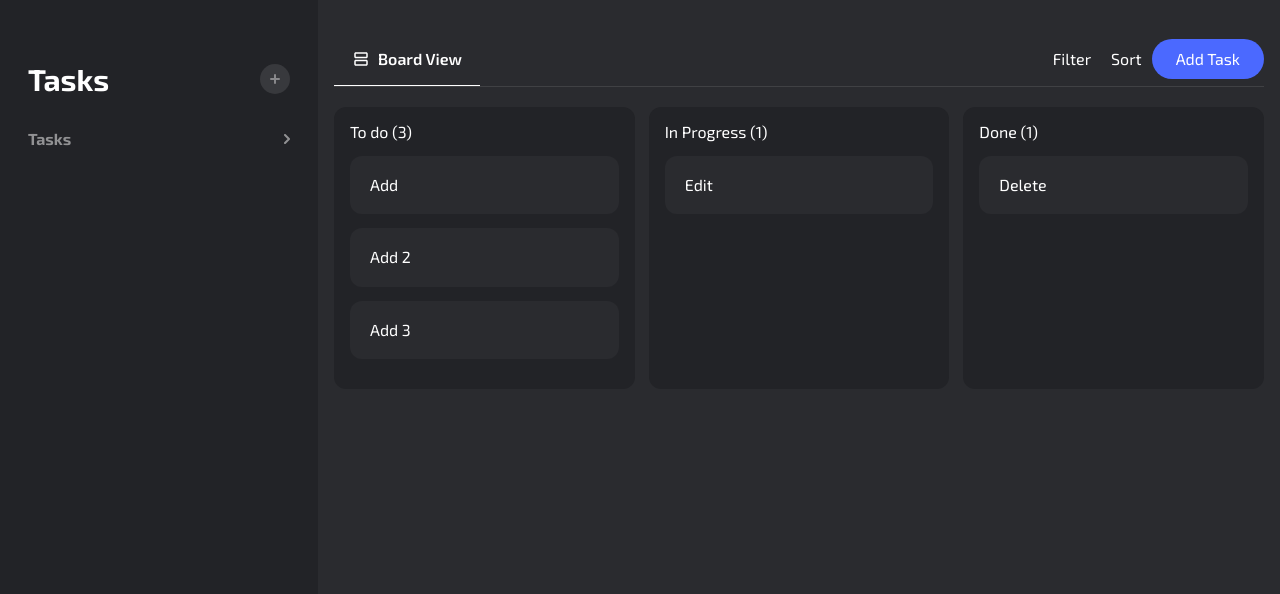
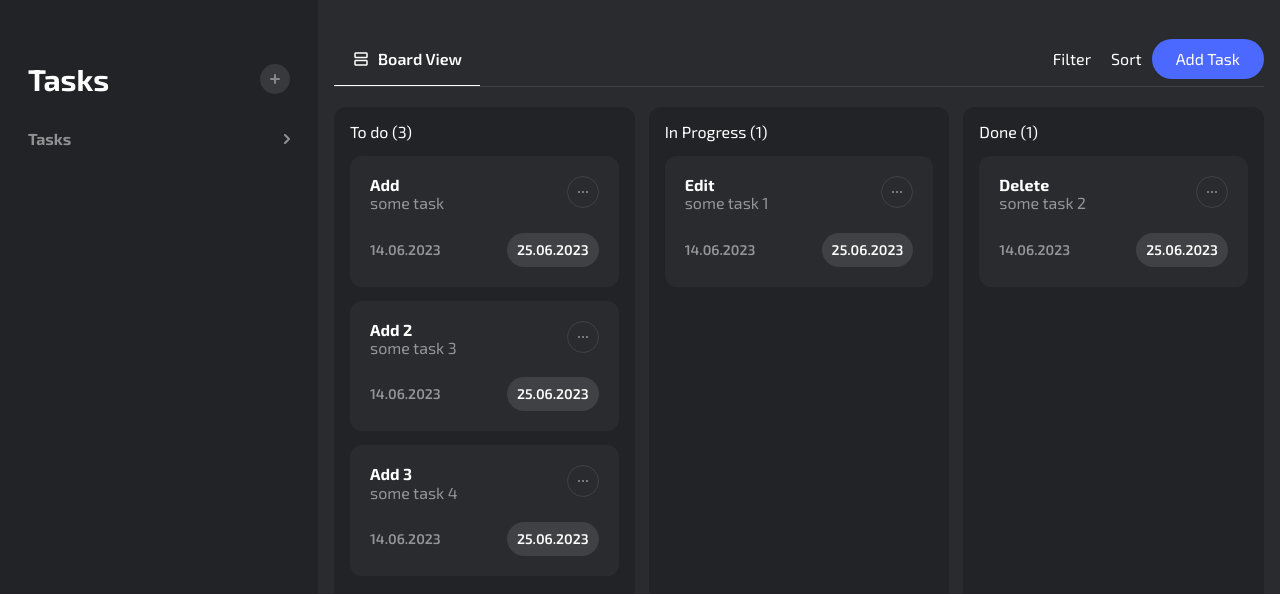
Before and after one commit to tatyana-sender/todo, a React app: page / in a window 1280 px wide. Shown: the top 594 px of the page. Built offline with nearby package versions, Linux system fonts and the light colour scheme.

Commit message:
task layout

```diff
--- a/src/App.tsx
+++ b/src/App.tsx
@@ -5,11 +5,11 @@ import Main from '@/components/layout/Main';
 import Sidebar from '@/components/layout/Sidebar';
 
 const tasks = [
-  { id: "task-0", name: "Add", status: 'To do' },
-  { id: "task-1", name: "Edit", status: 'In Progress' },
-  { id: "task-2", name: "Delete", status: 'Done' },
-  { id: "task-3", name: "Add 2", status: 'To do' },
-  { id: "task-4", name: "Add 3", status: 'To do' },
+  { id: "task-0", name: "Add", description: 'some task', status: 'To do', createDate: '14.06.2023', deadline: '25.06.2023' },
+  { id: "task-1", name: "Edit", description: 'some task 1', status: 'In Progress', createDate: '14.06.2023', deadline: '25.06.2023' },
+  { id: "task-2", name: "Delete", description: 'some task 2', status: 'Done', createDate: '14.06.2023', deadline: '25.06.2023' },
+  { id: "task-3", name: "Add 2", description: 'some task 3', status: 'To do', createDate: '14.06.2023', deadline: '25.06.2023' },
+  { id: "task-4", name: "Add 3", description: 'some task 4', status: 'To do', createDate: '14.06.2023', deadline: '25.06.2023' },
 ];
 
 const filters: {[key: string]: any} = {
--- a/src/components/core/Button/Button.styles.ts
+++ b/src/components/core/Button/Button.styles.ts
@@ -8,9 +8,9 @@ export const StyledButton = styled.button<ButtonProps>(({ theme, variant }) => (
   width: 'min-content',
   height: 'min-content',
   padding: variant === 'contained' ? '1.2rem 2.4rem' : '1rem',
-  border: 'none',
+  border: variant === 'outlined' ? `0.1rem solid ${theme.lightGray}` : 'none',
   borderRadius: '2rem',
-  background: variant === 'text' ? 'transparent' :
+  background: (variant === 'text' || variant === 'outlined') ? 'transparent' :
     variant === 'contained' ? theme.blue : theme.lightGray,
   lineHeight: variant === 'contained' ? 1 : 0,
   whiteSpace: 'nowrap',
--- a/src/components/core/Task/Task.styles.ts
+++ b/src/components/core/Task/Task.styles.ts
@@ -1,4 +1,9 @@
 import styled from 'styled-components';
+
+interface BoxProps {
+  alignCenter?: boolean,
+  marginTop?: string
+}
 
 export const Wrapper = styled.div(({ theme }) => ({
   width: '100%',
@@ -7,4 +12,29 @@ export const Wrapper = styled.div(({ theme }) => ({
   padding: '2rem',
   borderRadius: '1.2rem',
   background: theme.darkGray,
+  color: theme.gray,
 }));
+
+export const Box = styled.div<BoxProps>(({theme, alignCenter, marginTop}) => ({
+  display: 'flex',
+  justifyContent: 'space-between',
+  alignItems: alignCenter ? 'center' : '',
+  marginTop: marginTop ? marginTop : 0,
+
+  Button: {
+    fontSize: '1.4rem',
+    fontWeight: 600,
+    lineHeight: alignCenter ? 1 : 0,
+  }
+}));
+
+export const Title = styled.div(({ theme }) => ({
+  color: theme.white,
+  fontWeight: 700
+}));
+
+export const CreateDate = styled.div(({ theme }) => ({
+  color: theme.gray,
+  fontSize: '1.4rem',
+  fontWeight: 600
+}));
--- a/src/components/core/Task/Task.tsx
+++ b/src/components/core/Task/Task.tsx
@@ -1,10 +1,28 @@
-import React, { FC } from 'react';
+import React, {FC, useState} from 'react';
 import { TaskProps } from '@/types/types';
-import { Wrapper } from '@/components/core/Task/Task.styles';
+import { Box, Wrapper, Title, CreateDate } from '@/components/core/Task/Task.styles';
+import Button from '@/components/core/Button';
+import DotsIcon from '@/components/icons/DotsIcon';
 
-const Task:FC<TaskProps> = ({name, status, id}) => {
+const Task:FC<TaskProps> = ({name, status, id, description, createDate, deadline}) => {
+  const [isActive, setActive] = useState(false);
+
   return (
-    <Wrapper>{name}</Wrapper>
+    <Wrapper>
+      <Box>
+        <div>
+          <Title>{name}</Title>
+          <div>{description}</div>
+        </div>
+        <Button variant="outlined">
+          <DotsIcon color={isActive ? 'white' : 'rgba(255,255,255,0.5)'}/>
+        </Button>
+      </Box>
+      <Box alignCenter={true} marginTop='2rem'>
+        <CreateDate>{createDate}</CreateDate>
+        <Button>{deadline}</Button>
+      </Box>
+    </Wrapper>
   )
 }
 
--- /dev/null
+++ b/src/components/icons/DotsIcon.tsx
@@ -0,0 +1,14 @@
+import React, { FC } from 'react';
+import { IconProps } from '@/types/types';
+
+const DotsIcon:FC<IconProps> = ( { width = '10', height = '10', color = 'white' } ) => (
+
+  <svg width={ width } height={ height } viewBox="0 0 10 10" fill='none' xmlns="http://www.w3.org/2000/svg">
+    <circle cx="9" cy="5" r="1" fill={ color } />
+    <circle cx="5" cy="5" r="1" fill={ color } />
+    <circle cx="1" cy="5" r="1" fill={ color } />
+  </svg>
+
+);
+
+export default DotsIcon;
--- a/src/components/layout/Main/Main.tsx
+++ b/src/components/layout/Main/Main.tsx
@@ -1,4 +1,5 @@
 import React, { FC } from 'react';
+import { TaskProps } from '@/types/types';
 import {MainWrapper, Box, View, Column, ColumnWrapper} from '@/components/layout/Main/Main.styles';
 import BoardIcon from '@/components/icons/BoardIcon';
 import Button from '@/components/core/Button';
@@ -10,17 +11,7 @@ interface MainProps {
   filters: string[]
 }
 
-interface TaskProps {
-  id: string,
-  name: string,
-  status: string,
-}
-
 const Main:FC<MainProps> = ({tasks, filter, filters}) => {
-
-  //console.log(tasks.filter(() => true), 'filter')
-
-
   return (
     <MainWrapper>
       <Box>
@@ -45,7 +36,15 @@ const Main:FC<MainProps> = ({tasks, filter, filters}) => {
                     .filter(task => task.status === filter)
                     .map(task => {
                     return (
-                      <Task key={task.id} id={task.id} name={task.name} status={task.status} />
+                      <Task
+                        key={task.id}
+                        id={task.id}
+                        name={task.name}
+                        description={task.description}
+                        createDate={task.createDate}
+                        deadline={task.deadline}
+                        status={task.status}
+                      />
                     )
                   })
                 }
@@ -57,7 +56,15 @@ const Main:FC<MainProps> = ({tasks, filter, filters}) => {
           <Column className="full">
             <div>{filter} ({tasks.length})</div>
             {tasks && tasks.map(task => (
-              <Task key={task.id} id={task.id} name={task.name} status={task.status} />
+              <Task
+                key={task.id}
+                id={task.id}
+                name={task.name}
+                description={task.description}
+                createDate={task.createDate}
+                deadline={task.deadline}
+                status={task.status}
+              />
             ))}
           </Column>
         }
--- a/src/types/types.d.ts
+++ b/src/types/types.d.ts
@@ -7,5 +7,8 @@ export interface IconProps {
 export interface TaskProps {
   name: string,
   status: string,
-  id: string
+  id: string,
+  description: string,
+  createDate: string,
+  deadline: string
 };
```
